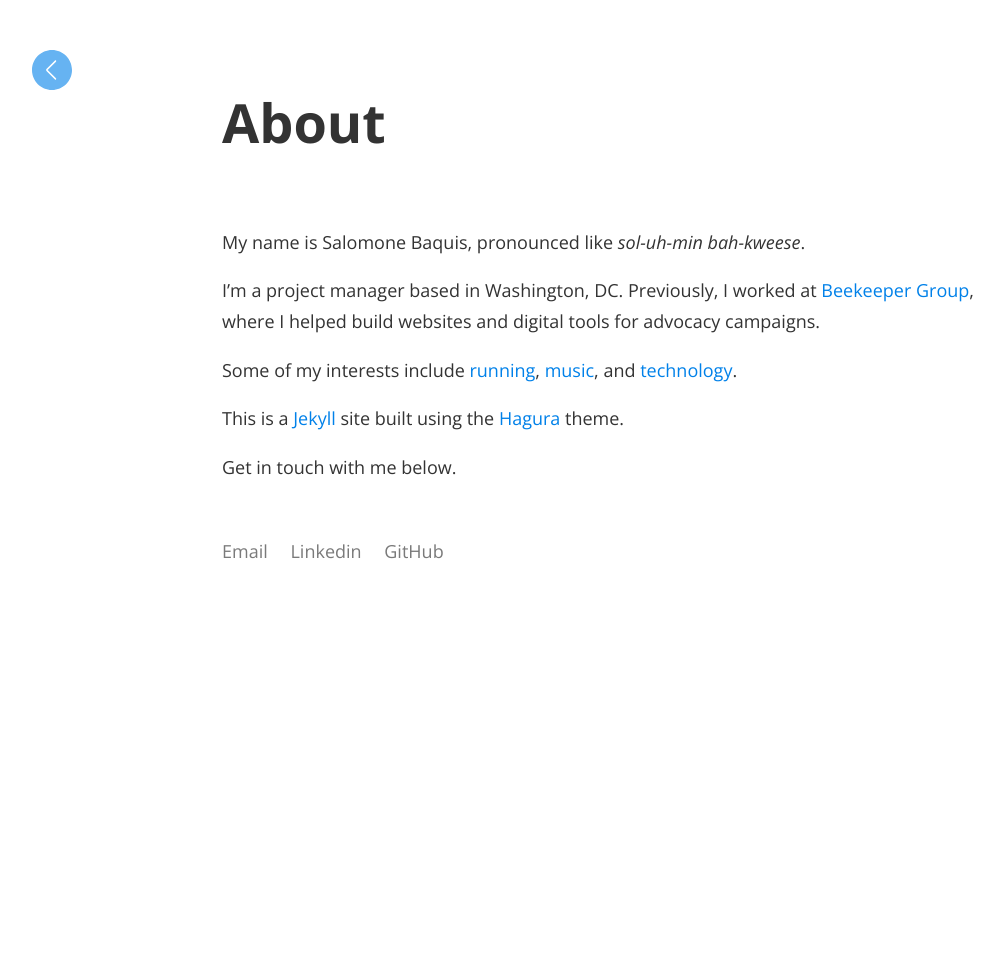
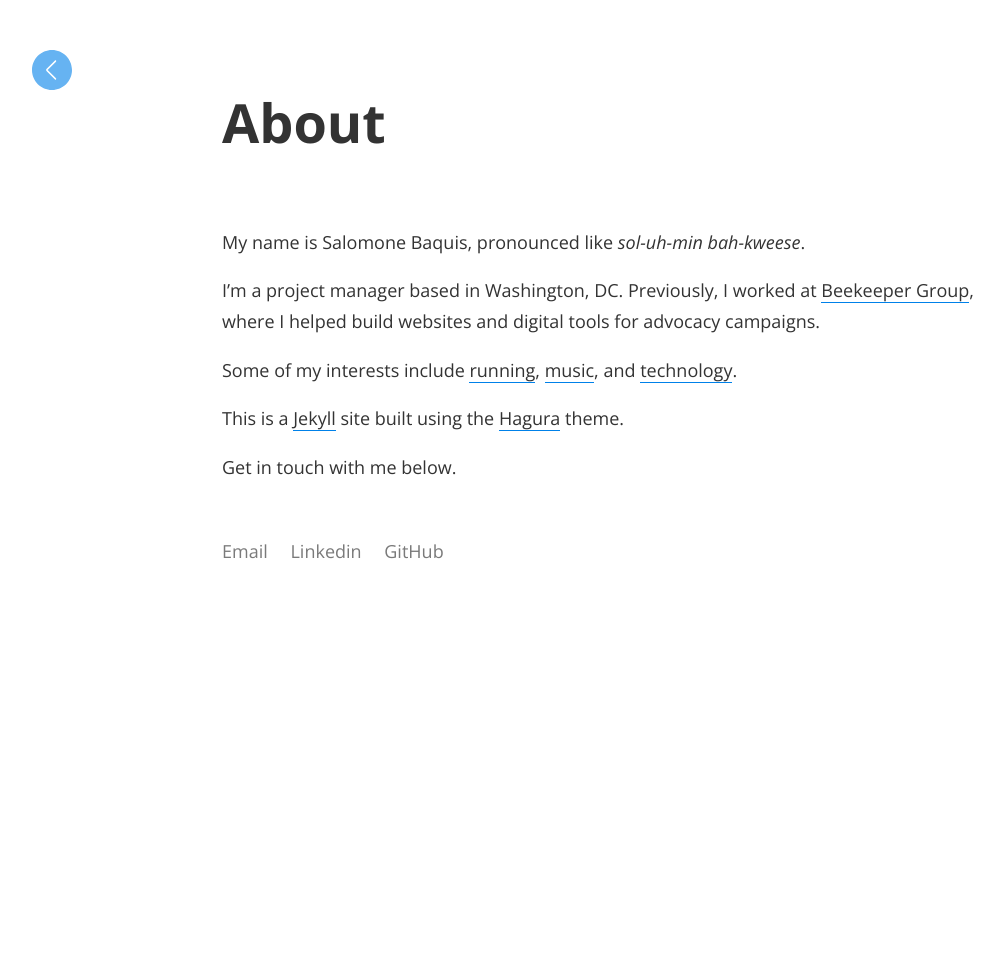
Before and after one commit to salomoneb/site, a Jekyll site: the page built from about.md, in a window 1280 px wide. Shown: the whole page, without its empty margins (18-1021 px from the left). Built offline with Jekyll 4.4.1, drawn with Linux system fonts in a browser that asks for light colours.

Commit message:
link colors, transitions

```diff
--- a/_sass/style.scss
+++ b/_sass/style.scss
@@ -25,10 +25,13 @@ h1,h2,h3,h4,h5,h6 {
  text-transform: capitalize;
 }
 a {
-  color: $brand-color;
+  color: $dark-text-color;
+  border-bottom: 1px solid #0081e9;
   text-decoration: none;
+  transition: 0.15s;
   &:hover{
-    opacity: 0.8;
+    color: $brand-color;
+    border-bottom: none;
   }
 }
 figure {
@@ -84,6 +87,8 @@ footer {
 }
 .feed a {
   color: $brand-color;
+  border-bottom: none;
+  transition: none;
   &:hover {
     color: $dark-text-color;
     opacity: 1;
@@ -96,8 +101,12 @@ footer {
   margin-bottom: 2em;
 }
 .links a {
+  color: $light-text-color;
+  border-bottom: none;
   margin-right: 1em;
-  color: $light-text-color;
+  &:hover {
+    opacity: 0.8;
+  }
 }
 .home-links a {
   font-size: $home-font-size;
```
Also changed, not shown: 1 other file.
